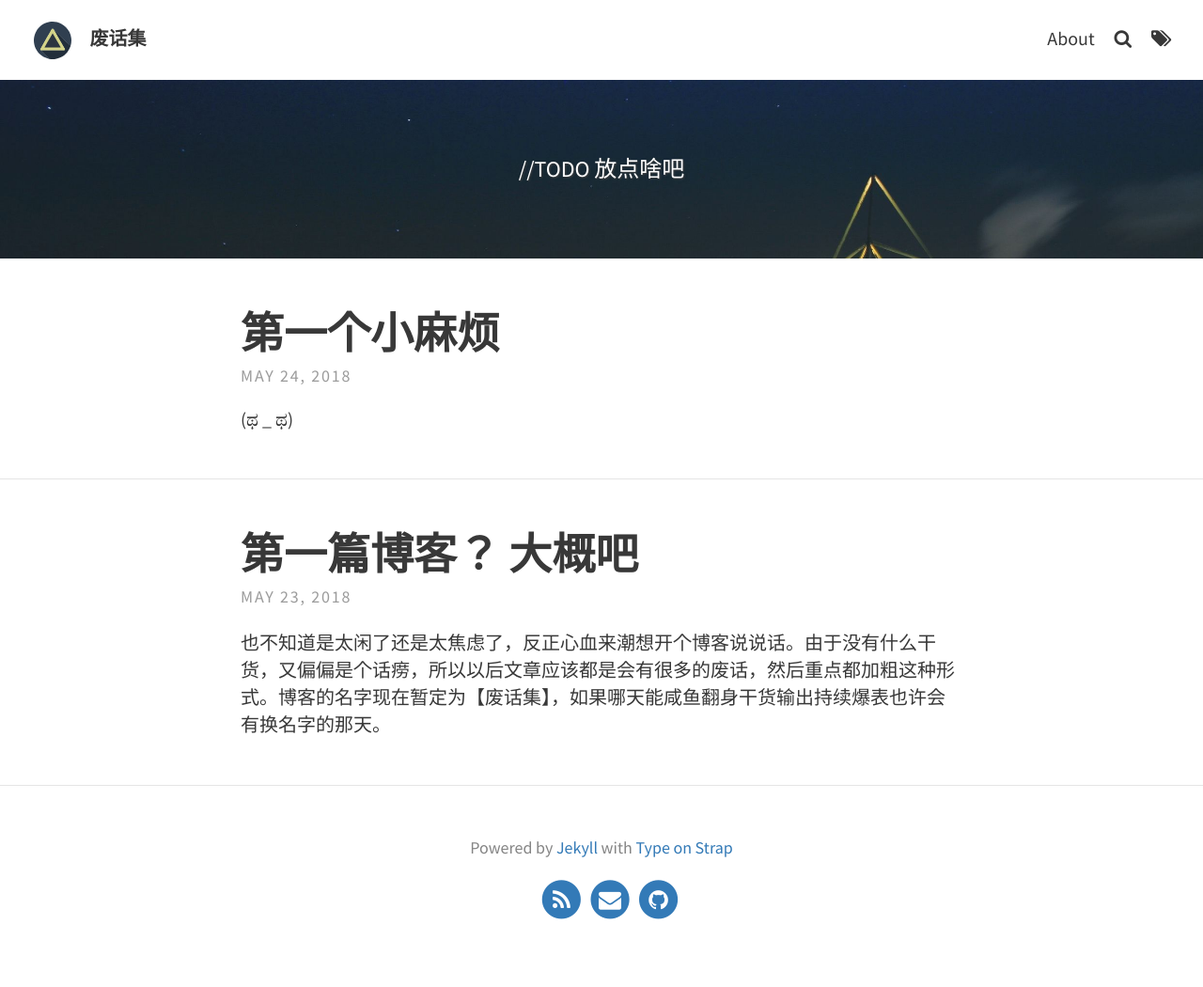
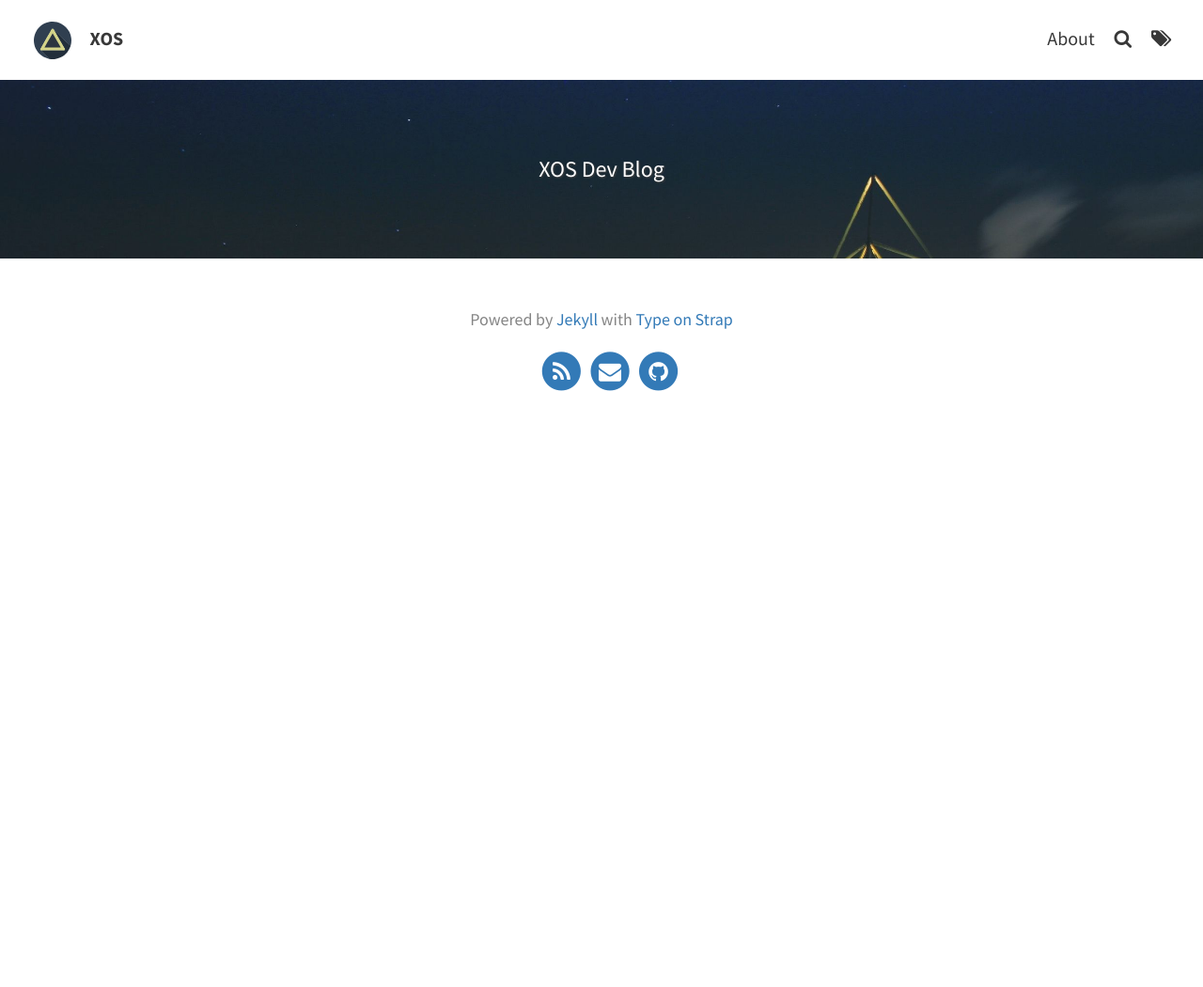
Before and after one commit to DualHappiness/XOS, a Jekyll site: the page built from index.html, in a window 1280 px wide. Shown: the whole page at 94% size. Built offline with Jekyll 4.4.1, drawn with Linux system fonts in a browser that asks for light colours; the list of posts is cut into pages by our own code; after the commit the page ends 900 px from its top, so only the background shows below that.

Commit message:
Change title and other description

```diff
--- a/_config.yml
+++ b/_config.yml
@@ -1,21 +1,21 @@
 # SITE CONFIGURATION
 baseurl: ""
 url: "https://daulhappiness.github.io"
-title: 废话集 # site's title
-description: "一个没人知道的地方（除了我）" # used by search engines
+title: XOS # site's title
+description: "A XCOM and Oringal Sin like game" # used by search engines
 
 
 # THEME-SPECIFIC CONFIGURATION
 theme_settings:
   # Meta
-  title: 废话集 # blog's title
+  title: XOS # blog's title
   avatar: assets/img/triangle.svg
   favicon: assets/favicon.ico
   gravatar: # Email MD5 hash
 
   # Header and footer text
   header_text: > #two or three lines to describe your site
-     <p>//TODO 放点啥吧</p>
+     <p>XOS Dev Blog</p>
   header_text_feature_image: assets/img/pexels/triangular.jpeg
   footer_text: >
    Powered by <a href="https://jekyllrb.com/">Jekyll</a> with <a href="https://github.com/sylhare/Type-on-Strap">Type on Strap</a>
--- a/_posts/2018-5-23-hello-world.md
+++ /dev/null
@@ -1,17 +0,0 @@
----
-layout: post
-title: 第一篇博客？ 大概吧
-tags: [废话]
-excerpt_separator: <!-- more -->
----
-
-也不知道是太闲了还是太焦虑了，反正心血来潮想开个博客说说话。由于没有什么干货，又偏偏是个话痨，所以以后文章应该都是会有很多的废话，然后重点都加粗这种形式。博客的名字现在暂定为【废话集】，如果哪天能咸鱼翻身干货输出持续爆表也许会有换名字的那天。
-<!-- more -->
-
-其实很早以前就有开个博客的想法，当时通过很多技术博客学了很多的东西，但一直都没有做出第一步，一方面是觉得自己技术不到位，写啥呢别误导别人就不错了，另一方面也是太懒，懒得打理懒得动手。最近可能真的躺的时间有点长了，躺不住了，所有又折腾了起来。转了一圈，看教程又是域名又是虚拟主机的，好像好事Github最省事，那就再这里写好了（果然还是懒得很  ：） ）。但既然说要写怎么也得保持个三两天的劲头才是，听说说废话也能卖个千字两元，说不定一天写个几万字饭钱就有了呢（并不）。
-
-好了上面罗嗦了这么多下面也该说说正事了，虽然并没有人关心（此处应有狗头）
-
-### 未来写些什么
-
-现在暂时的初期计划应该是会先更新图形学学习的一些笔记，当初回家就说要学，现在还是在开始的路上😂， 打算这段时间认真的学一下并记录一下所学所想（希望不会是三天打鱼两天筛网）。在图形学学习的同时可能会有写些跟游戏相关的心得、游戏引擎的学习相关的东西。总之，希望这篇能成为一个全新生活的开始。
--- a/_posts/2018-5-24-a-little-trouble.md
+++ /dev/null
@@ -1,41 +0,0 @@
----
-layout: post
-title: 第一个小麻烦
-tags: [废话, jekyll]
-excerpt_separator: <!-- more -->
----
-
-(ಥ _ ಥ)
-<!-- more -->
-
-> GitHub上搭blog其实本来还挺方便的，其实随便用来谢谢废话也是够用的，但强迫症他不乐意啊。
->
-> “这页面这么朴素，不符合你身份啊。”
->
-> “我身份更朴素啊。”
->
-> “那不符合我身份。”
->
-> “……”
->
-> 好吧，那也就只能折腾了。
-
-
-
-那么从哪里开始呢，既然GitHub官网上推荐使用Jekyll，那就它了也别挑了。
-
-一通安装之后，都还蛮顺利的。默认的theme也可以正常使用了。然后我就手贱看了一下别的主题，“欸好像还蛮好看的，快看看怎么换“ ”只要换几行，然后install一下就行了“……不出所料的换挂了━┳━　━┳━。
-
-明明不同theme的目录结构都不一样，install本身也只是安装依赖的gem，根本不会帮你补齐缺的文件，官网教材的描述偏偏说的好像只要换了Gemfile和_config.yml就可以无缝切换了一样。都是坑啦！
-
-
-
-……
-
-![](/assets/img/meme/one hour later.jpg)
-
-最终在经过”这个没有tag啊“ ”评论怎么弄啊“ ……之后，干脆从网上copy了一个过来。
-
-啊！神清气爽！ 又浪费了一个下午...( ＿ ＿)ノ｜
-
-**果然强迫症得治**
```
Also changed, not shown: pages/about.md (+1 -1 lines).
